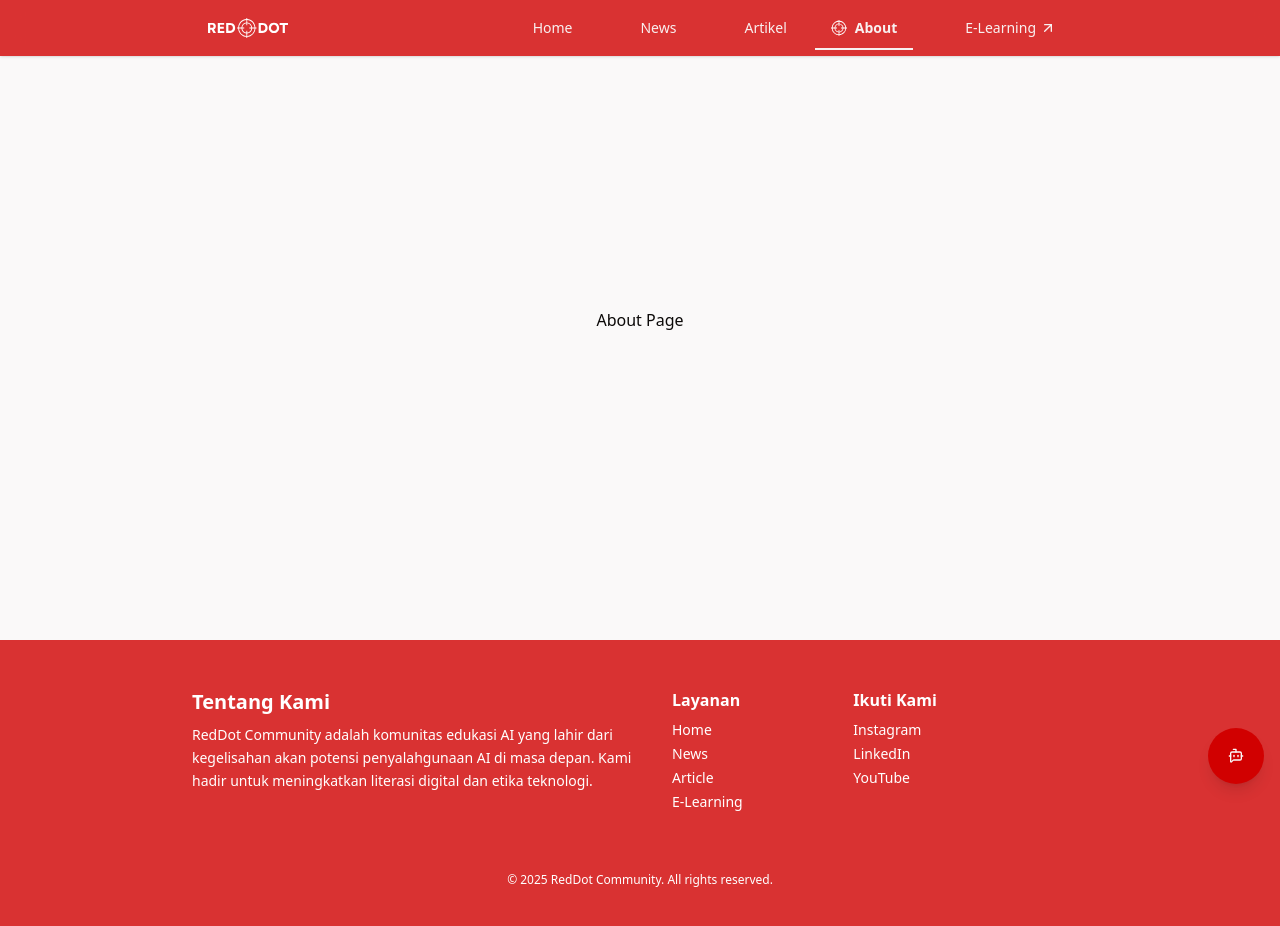
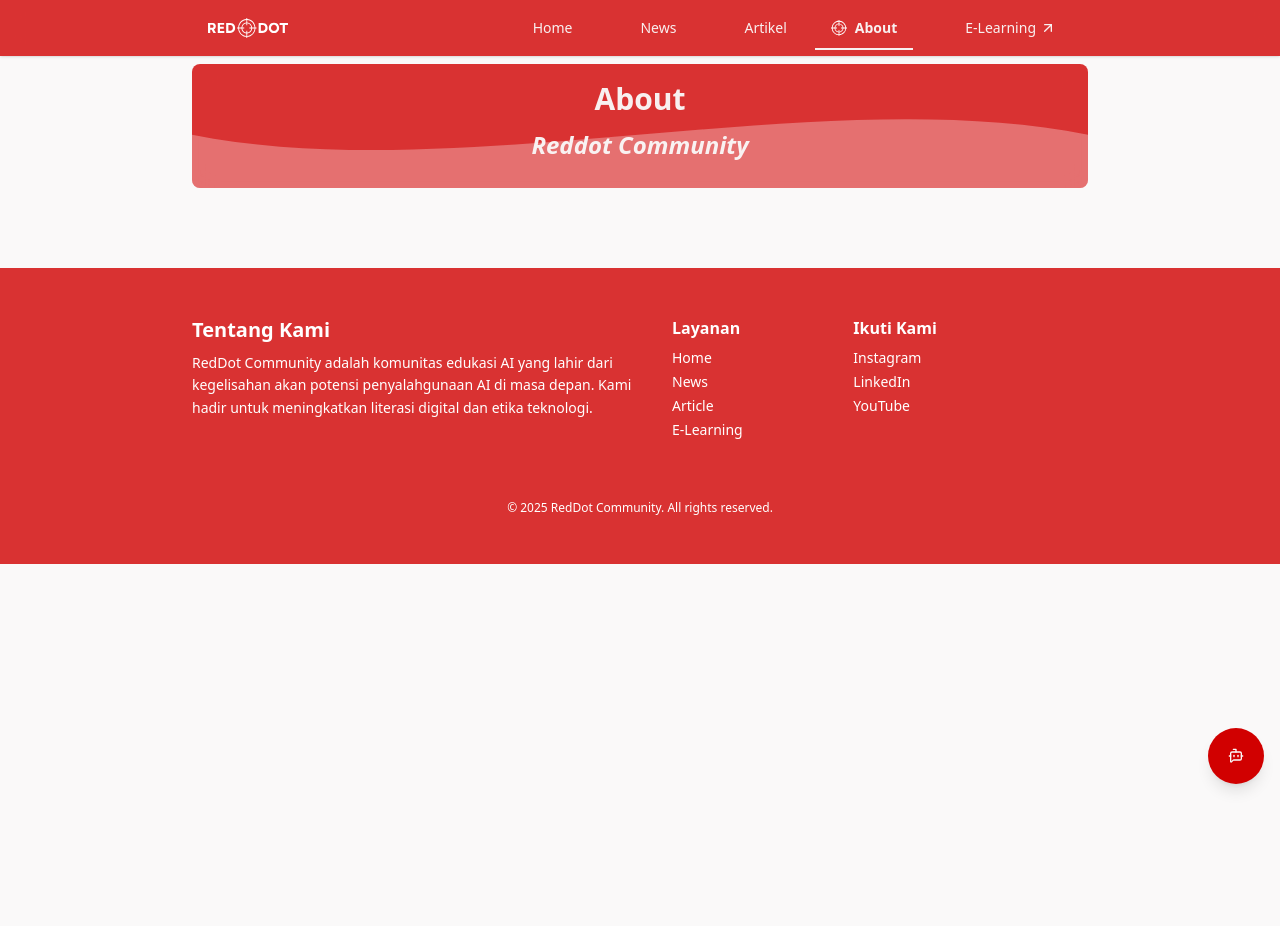
Before and after one commit to bagoesrex/reddot.site-frontend, a Next.js app: page /about in a window 1280 px wide. Shown: the top 926 px of the page. After the commit the page ends 800 px from the top, so only its background shows below. Built offline with nearby package versions, Linux system fonts and the light colour scheme.

Commit message:
feat(about): add TitleSection and reusable WaveSvg component

```diff
--- a/app/about/page.tsx
+++ b/app/about/page.tsx
@@ -1,7 +1,9 @@
+import TitleSection from "@/components/about/title-section";
+
 export default function AboutPage() {
     return (
-        <main className="h-[80vh] w-full flex justify-center items-center">
-            <h1>About Page</h1>
+        <main className="w-full flex justify-center items-center pb-20">
+            <TitleSection />
         </main>
     );
 }
--- a/app/articles/page.tsx
+++ b/app/articles/page.tsx
@@ -6,7 +6,7 @@
 import { useState } from "react";
 
 export default function ArticlesPage() {
-    const [search, setSearch] = useState("");
+    const [search] = useState("");
 
     const filteredArticles = dummyArticles.filter((item: Article) =>
         item.title.toLowerCase().includes(search.toLowerCase()) ||
--- /dev/null
+++ b/components/about/title-section.tsx
@@ -0,0 +1,21 @@
+import WaveSvg from "../shared/wave-svg";
+
+export default function TitleSection() {
+    return (
+        <section
+            id="title"
+            className="flex flex-col rounded-md bg-primary/80 backdrop-blur-md items-center max-w-4xl w-full mt-16 mx-5 relative overflow-hidden"
+        >
+            <div className="flex flex-col justify-center items-center w-full text-background gap-3 pt-4 pb-7 z-10">
+                <h2 className="text-2xl md:text-3xl font-extrabold leading-tight">
+                    About
+                </h2>
+                <h3 className="text-xl md:text-2xl font-bold leading-tight italic">
+                    Reddot Community
+                </h3>
+            </div>
+
+            <WaveSvg />
+        </section>
+    );
+}
--- /dev/null
+++ b/components/shared/wave-svg.tsx
@@ -0,0 +1,17 @@
+export default function WaveSvg() {
+    return (
+        <div className="w-full absolute bottom-0 left-0 z-0 pointer-events-none">
+            <svg
+                viewBox="0 0 500 150"
+                preserveAspectRatio="none"
+                className="w-full h-[50px] md:h-[80px]"
+                xmlns="http://www.w3.org/2000/svg"
+            >
+                <path
+                    d="M0.00,49.98 C150.00,150.00 349.49,-50.00 500.00,49.98 L500.00,150.00 L0.00,150.00 Z"
+                    className="fill-white/30"
+                />
+            </svg>
+        </div>
+    );
+}
```
